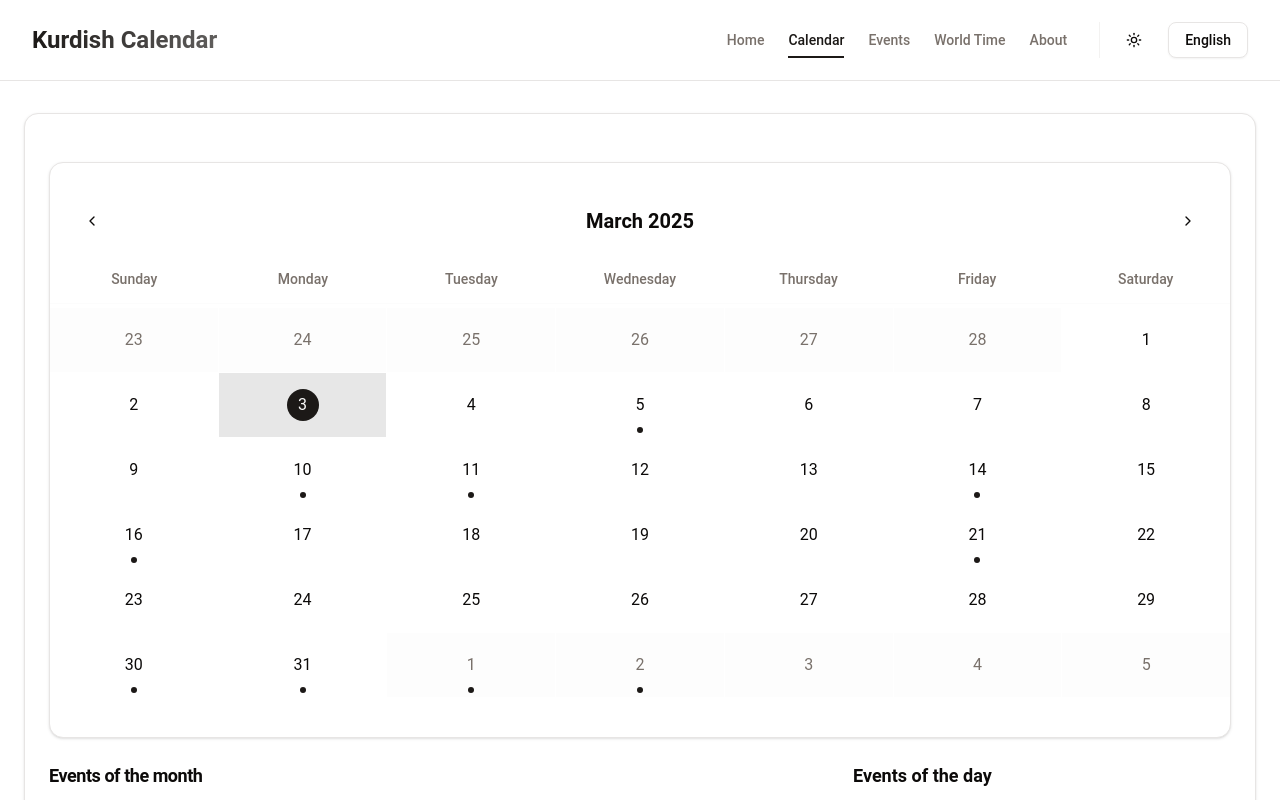
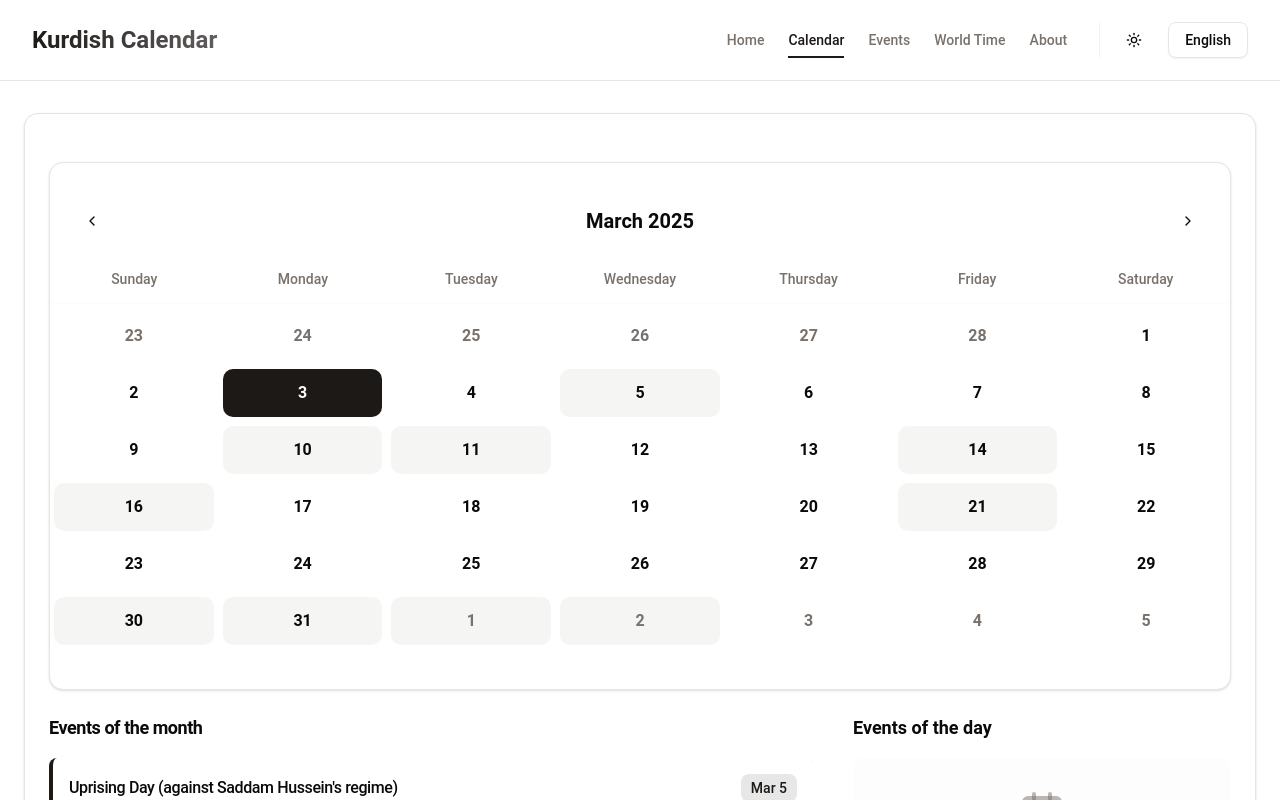
Before and after one commit to datacode-app/kurdish-calendar-app, a Next.js app: page /en/calendar in a window 1280 px wide. Shown: the top 800 px of the page. Built offline with nearby package versions, Linux system fonts and the light colour scheme.

Commit message:
add holidays date

```diff
--- a/app/components/CalendarClient.tsx
+++ b/app/components/CalendarClient.tsx
@@ -71,6 +71,7 @@ const getFontClass = (locale: string): string => {
 
 interface Holiday {
   date: string;
+  isHoliday: boolean;
   event: {
     en: string;
     ku: string;
@@ -85,6 +86,15 @@ interface Holiday {
   };
   country?: string;
   region?: string;
+  quote?: {
+    celebrity: string;
+    quote: {
+      en: string;
+      ku: string;
+      ar: string;
+      fa: string;
+    };
+  };
 }
 
 interface CalendarProps {
@@ -251,6 +261,17 @@ export default function CalendarClient({ locale }: CalendarProps) {
     return <div className="grid grid-cols-7 border-b border-muted/30 mb-1">{days}</div>;
   }, [currentDate, locale, formatDate]);
 
+  const isHolidayDate = useCallback(
+    (date: Date) => {
+      return holidays.some(
+        (holiday) =>
+          isSameDay(new Date(holiday.date), date) &&
+          holiday.isHoliday
+      );
+    },
+    [holidays]
+  );
+
   // Memoize calendar cells rendering
   const renderedCells = useMemo(() => {
     const monthStart = startOfMonth(currentDate);
@@ -272,6 +293,7 @@ export default function CalendarClient({ locale }: CalendarProps) {
         const isCurrentMonth = isSameMonth(day, monthStart);
         const isSelectedDay = isSameDay(day, selectedDate);
         const isTodayDay = isToday(day);
+        const isHoliday = isHolidayDate(day);
         const hasEvents = holidays.some((holiday) =>
           isSameDay(new Date(holiday.date), day)
         );
@@ -279,46 +301,38 @@ export default function CalendarClient({ locale }: CalendarProps) {
           <div
             key={day.toString()}
             className={cn(
-              "relative h-12 sm:h-16 flex items-center justify-center",
-              !isCurrentMonth && "text-muted-foreground bg-muted/20",
-              isCurrentMonth && "bg-background hover:bg-accent/20 hover:text-accent-foreground",
-              isSelectedDay && "bg-primary/10 text-primary hover:bg-primary/20 hover:text-primary",
-              isTodayDay && !isSelectedDay && "border-primary text-accent-foreground font-semibold",
-              "cursor-pointer select-none"
+              "relative p-1 text-center focus-within:z-10",
+              i === 0 ? "pl-1" : "",
+              i === days.length - 1 ? "pr-1" : ""
             )}
-            onClick={() => onDateClick(cloneDay)}
           >
-            {locale === "ku" && isCurrentMonth && (
-              <div className="absolute top-1 right-1">
-                <div
-                  className={cn(
-                    "flex items-center justify-center rounded-full w-4 h-4 text-[9px] font-bold",
-                    useRojhalatMonths
-                      ? "bg-amber-500/90 text-amber-50"
-                      : "bg-emerald-500/90 text-emerald-50"
-                  )}
-                >
-                  {useRojhalatMonths ? "ڕ" : "ب"}
-                </div>
-              </div>
-            )}
-            <span
+            <button
+              type="button"
+              onClick={() => onDateClick(cloneDay)}
               className={cn(
-                "flex items-center justify-center w-8 h-8 rounded-full",
-                isSelectedDay && "bg-primary text-primary-foreground",
-                isTodayDay && !isSelectedDay && "border border-primary"
+                "w-full h-full flex flex-col items-center justify-center rounded-lg p-2 sm:p-3",
+                "hover:bg-accent/50 focus:outline-none focus:ring-2 focus:ring-primary",
+                isSelectedDay
+                  ? "bg-primary text-primary-foreground hover:bg-primary/90"
+                  : "text-foreground",
+                !isCurrentMonth && "text-muted-foreground",
+                isTodayDay && !isSelectedDay && "border-2 border-primary",
+                isHoliday && !isSelectedDay && "bg-rose-100 dark:bg-rose-950/40 text-rose-700 dark:text-rose-200 font-medium border border-rose-200 dark:border-rose-800/50",
+                hasEvents && !isSelectedDay && !isHoliday && "bg-accent"
               )}
             >
-              {formattedDate}
-            </span>
-            {hasEvents && (
-              <span
+              <time
+                dateTime={format(day, "yyyy-MM-dd")}
                 className={cn(
-                  "absolute bottom-1 left-1/2 -translate-x-1/2 w-1.5 h-1.5 rounded-full",
-                  isSelectedDay ? "bg-primary-foreground" : "bg-primary"
+                  "flex items-center justify-center font-semibold text-sm sm:text-base",
+                  isSelectedDay && "text-primary-foreground"
                 )}
-              ></span>
-            )}
+              >
+                {locale === "ku"
+                  ? getKurdishDayNumber(day)
+                  : format(day, "d")}
+              </time>
+            </button>
           </div>
         );
         day = addDays(day, 1);
```
Also changed, not shown: public/sw.js.
